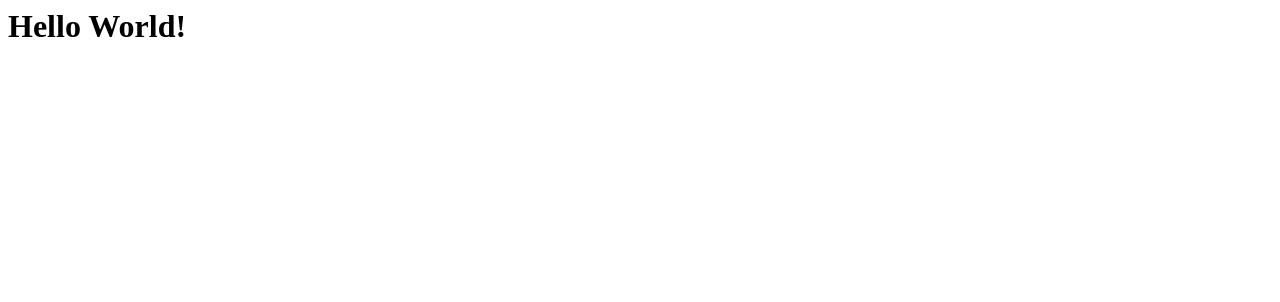
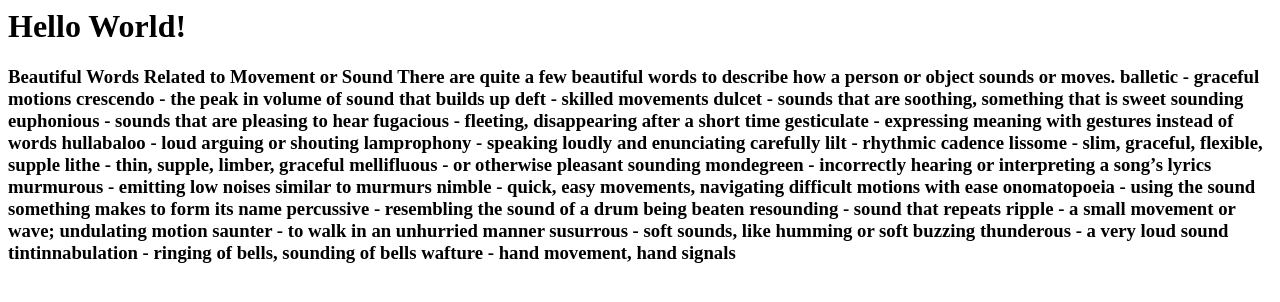
Before and after one commit to rahulkumargond2345/contryList, a plain HTML site: page index.html in a window 1280 px wide. Drawn offline with Linux system fonts and the light colour scheme.

Commit message:
new word Line

```diff
--- a/index.html
+++ b/index.html
@@ -1 +1,29 @@
 <h1>Hello World!</h1>
+<h3>Beautiful Words Related to Movement or Sound
+    There are quite a few beautiful words to describe how a person or object sounds or moves.
+
+    balletic - graceful motions
+    crescendo - the peak in volume of sound that builds up
+    deft - skilled movements
+    dulcet - sounds that are soothing, something that is sweet sounding
+    euphonious - sounds that are pleasing to hear
+    fugacious - fleeting, disappearing after a short time
+    gesticulate - expressing meaning with gestures instead of words
+    hullabaloo - loud arguing or shouting
+    lamprophony - speaking loudly and enunciating carefully
+    lilt - rhythmic cadence
+    lissome - slim, graceful, flexible, supple
+    lithe - thin, supple, limber, graceful
+    mellifluous - or otherwise pleasant sounding
+    mondegreen - incorrectly hearing or interpreting a song’s lyrics
+    murmurous - emitting low noises similar to murmurs
+    nimble - quick, easy movements, navigating difficult motions with ease
+    onomatopoeia - using the sound something makes to form its name
+    percussive - resembling the sound of a drum being beaten
+    resounding - sound that repeats
+    ripple - a small movement or wave; undulating motion
+    saunter - to walk in an unhurried manner
+    susurrous - soft sounds, like humming or soft buzzing
+    thunderous - a very loud sound
+    tintinnabulation - ringing of bells, sounding of bells
+    wafture - hand movement, hand signals</h3>
```
